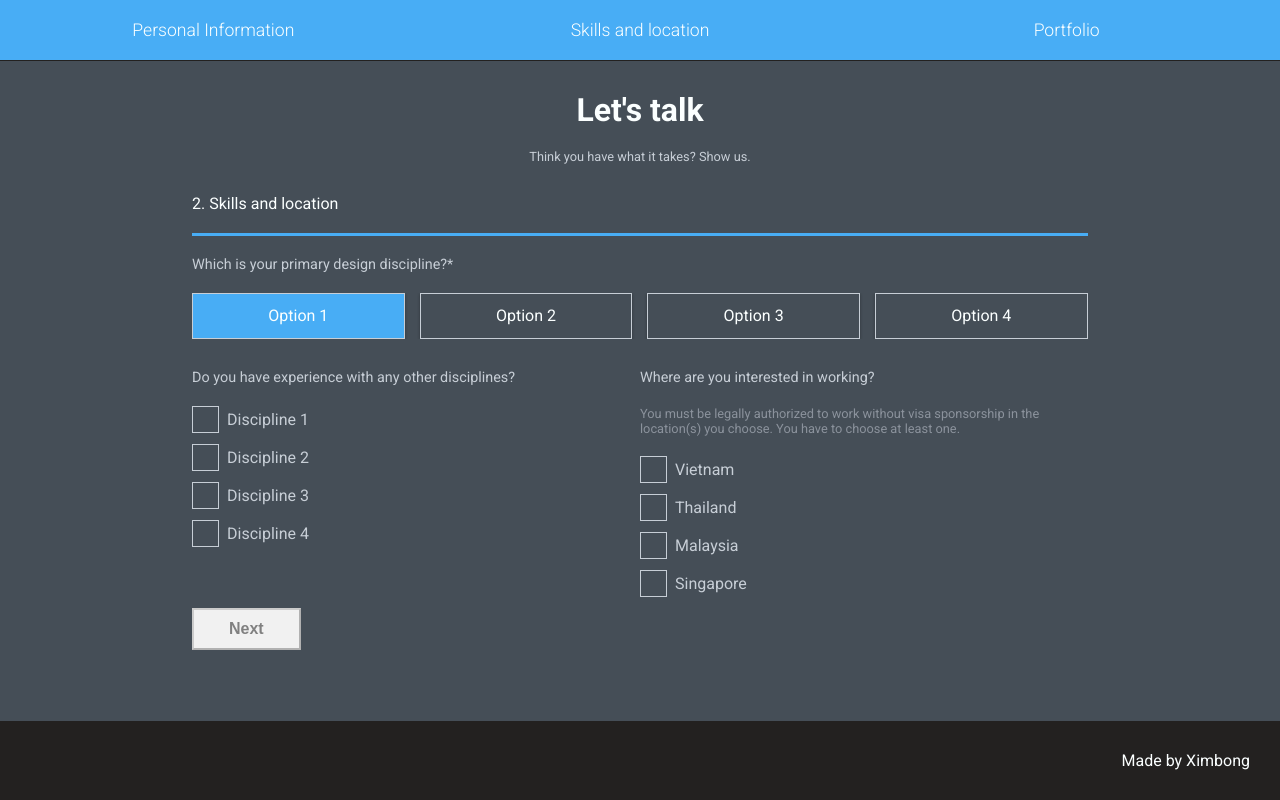
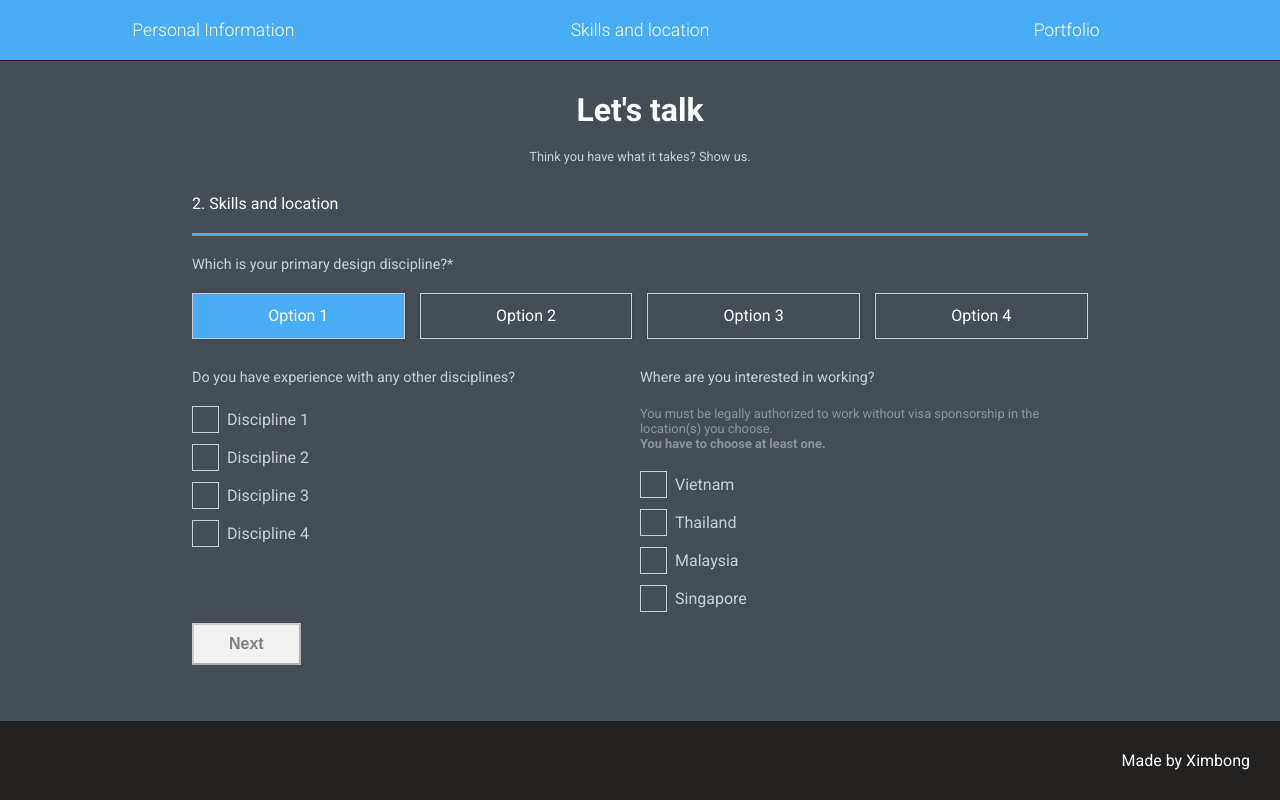
Before and after one commit to ximbong/form-router-validation, a React (Create React App) app: page /part2 in a window 1280 px wide. Built offline with nearby package versions, Linux system fonts and the light colour scheme.

Commit message:
Line break added

```diff
--- a/src/components/Skill/index.js
+++ b/src/components/Skill/index.js
@@ -142,7 +142,8 @@ class Skill extends Component {
             </div>
             <div className="details">
               You must be legally authorized to work without visa sponsorship in
-              the location(s) you choose. You have to choose at least one.
+              the location(s) you choose. <br />
+              <b> You have to choose at least one.</b>
             </div>
             <div className="checkboxDiv">
               <label className="label">
```
